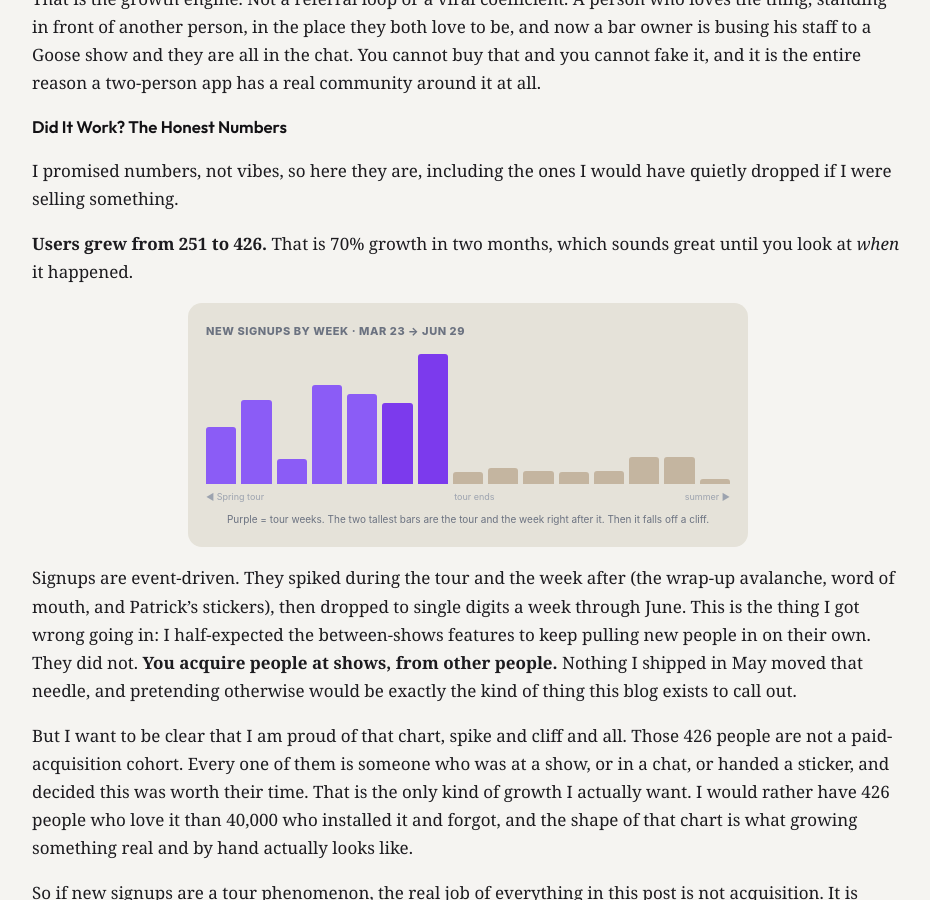
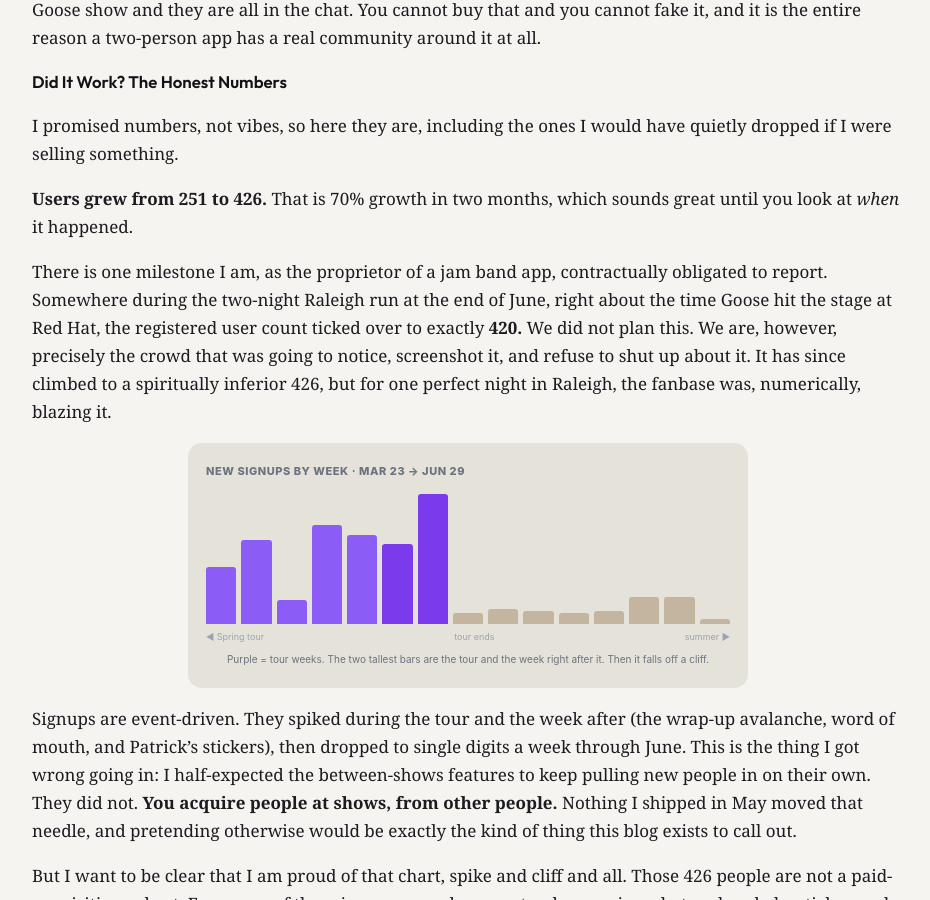
Before and after one commit to cmeiklejohn/cmeiklejohn.github.io, a Jekyll site: the page built from _posts/2026-06-30-the-app-that-lives-between-shows.markdown, in a window 1280 px wide and 900 px high, scrolled down 10915 px. Shown: the whole window, without its empty margins (172-1102 px from the left). Built offline with Jekyll 4.4.1, drawn with Linux system fonts in a browser that asks for light colours; some web fonts are replaced; part of the change alters nothing that is shown; some of the changed text lies outside the part shown.

Commit message:
between-shows: 420-users-at-Raleigh joke, better pull quote, real bracket dates
- Add a tongue-in-cheek aside: hit exactly 420 registered users during
  the two-night Raleigh run (real: 417 on 6/26, 423 on 6/27).
- Replace the weak "lockscreen setlist" pull quote with "Still an hour
  20 til show time but I opened the chomp"; drop the reactions quote that
  duplicated the one in the band-reactions beat.
- Fix bracket mockup dates to real Big Modern! shows (MSG 6/20, Raleigh
  6/26); SPAC isn't a June date.

Co-Authored-By: Claude Opus 4.8 <noreply@anthropic.com>

```diff
--- a/_posts/2026-06-30-the-app-that-lives-between-shows.markdown
+++ b/_posts/2026-06-30-the-app-that-lives-between-shows.markdown
@@ -107,9 +107,7 @@ Here is the honest engagement picture, and it is the number I am happiest about
 
 The people in it will tell you what it feels like better than I can:
 
-> *"you only get the lockscreen setlist if you mark 🛋️ or 🎸. but it's kind of the killer feature"*
->
-> *"New reactions are super cute."*
+> *"Still an hour 20 til show time but I opened the chomp."*
 >
 > *"I love the time counter for the song."*
 >
@@ -297,7 +295,7 @@ The part that makes it work is the audio. Every matchup card has an **inline pla
       <div style="background:#FEFDFB; border-radius:14px; padding:12px 13px; box-shadow:0 2px 8px rgba(20,18,30,0.05);">
         <div style="display:flex; align-items:baseline; justify-content:space-between;">
           <div><span style="font-family:'Jost',-apple-system,BlinkMacSystemFont,system-ui,sans-serif; font-size:9px; font-weight:800; color:#E83A73;">SEED 1</span> <span style="font-family:'Jost',-apple-system,BlinkMacSystemFont,system-ui,sans-serif; font-size:16px; font-weight:700;">Madhuvan</span></div>
-          <span style="font-family:'Instrument Serif','Cormorant Garamond',Georgia,serif; font-style:italic; font-size:13px; color:#9A9AAA;">6/22 · SPAC</span>
+          <span style="font-family:'Instrument Serif','Cormorant Garamond',Georgia,serif; font-style:italic; font-size:13px; color:#9A9AAA;">6/20 · MSG</span>
         </div>
         <div style="display:flex; align-items:center; gap:10px; margin-top:9px;">
           <span style="width:30px; height:30px; border-radius:50%; background:#141220; color:#fff; display:flex; align-items:center; justify-content:center; font-size:12px;">▶</span>
@@ -312,7 +310,7 @@ The part that makes it work is the audio. Every matchup card has an **inline pla
       <div style="background:#FEFDFB; border-radius:14px; padding:12px 13px; box-shadow:0 2px 8px rgba(20,18,30,0.05);">
         <div style="display:flex; align-items:baseline; justify-content:space-between;">
           <div><span style="font-family:'Jost',-apple-system,BlinkMacSystemFont,system-ui,sans-serif; font-size:9px; font-weight:800; color:#9A9AAA;">SEED 4</span> <span style="font-family:'Jost',-apple-system,BlinkMacSystemFont,system-ui,sans-serif; font-size:16px; font-weight:700;">Into the Myst</span></div>
-          <span style="font-family:'Instrument Serif','Cormorant Garamond',Georgia,serif; font-style:italic; font-size:13px; color:#9A9AAA;">6/14 · Raleigh</span>
+          <span style="font-family:'Instrument Serif','Cormorant Garamond',Georgia,serif; font-style:italic; font-size:13px; color:#9A9AAA;">6/26 · Raleigh</span>
         </div>
         <div style="display:flex; align-items:center; gap:10px; margin-top:9px;">
           <span style="width:30px; height:30px; border-radius:50%; background:#fff; border:2px solid #141220; color:#141220; display:flex; align-items:center; justify-content:center; font-size:12px;">▶</span>
@@ -486,6 +484,8 @@ I promised numbers, not vibes, so here they are, including the ones I would have
 
 **Users grew from 251 to 426.** That is 70% growth in two months, which sounds great until you look at *when* it happened.
 
+There is one milestone I am, as the proprietor of a jam band app, contractually obligated to report. Somewhere during the two-night Raleigh run at the end of June, right about the time Goose hit the stage at Red Hat, the registered user count ticked over to exactly **420.** We did not plan this. We are, however, precisely the crowd that was going to notice, screenshot it, and refuse to shut up about it. It has since climbed to a spiritually inferior 426, but for one perfect night in Raleigh, the fanbase was, numerically, blazing it.
+
 <div style="background:#e5e2d9; padding:20px 18px; border-radius:14px; margin:16px auto; max-width:560px; font-family:-apple-system,BlinkMacSystemFont,system-ui,sans-serif; color:#262626;">
   <div style="font-size:11px; font-weight:800; letter-spacing:0.05em; text-transform:uppercase; color:#6B7280; margin-bottom:14px;">New signups by week · Mar 23 → Jun 29</div>
   <div style="display:flex; align-items:flex-end; gap:5px; height:130px;">
```
